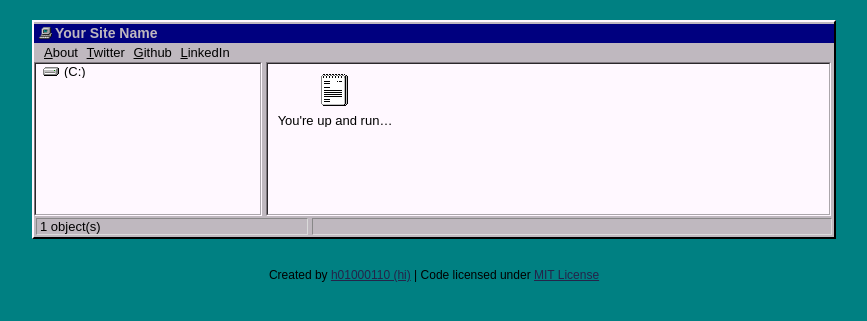
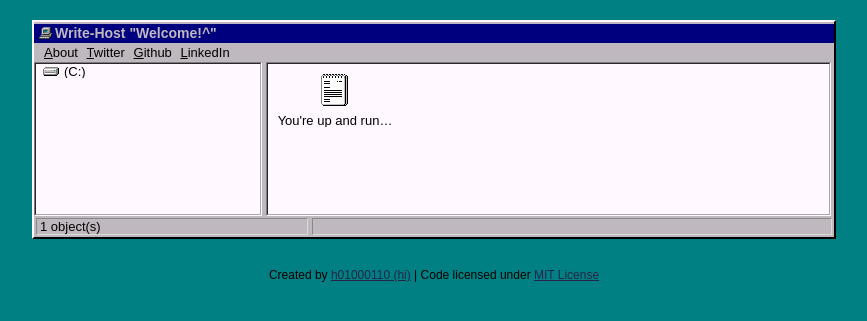
Before and after one commit to CrazyLlama/crazyllama.github.io, a Jekyll site: the page built from index.html, in a window 1280 px wide. Shown: the top 321 px of the page, without its empty margins (206-1073 px from the left). Built offline with Jekyll 4.4.1, drawn with Linux system fonts in a browser that asks for light colours.

Commit message:
Fixed config
URL and title fixes alongside desc.

```diff
--- a/_config.yml
+++ b/_config.yml
@@ -1,11 +1,10 @@
 permalink: /:year:month:day/:title
-url: #Your url here
-baseurl: /project
+url: https://temporary.fun
+baseurl: /
 
 # variables
-name: Your Site Name
-description: Your description here
-google_verification: null
+name: Write-Host "Welcome!^"
+description: Apparently I needed a blog for things, so it's happening here and now
 
 
 # File management
```
